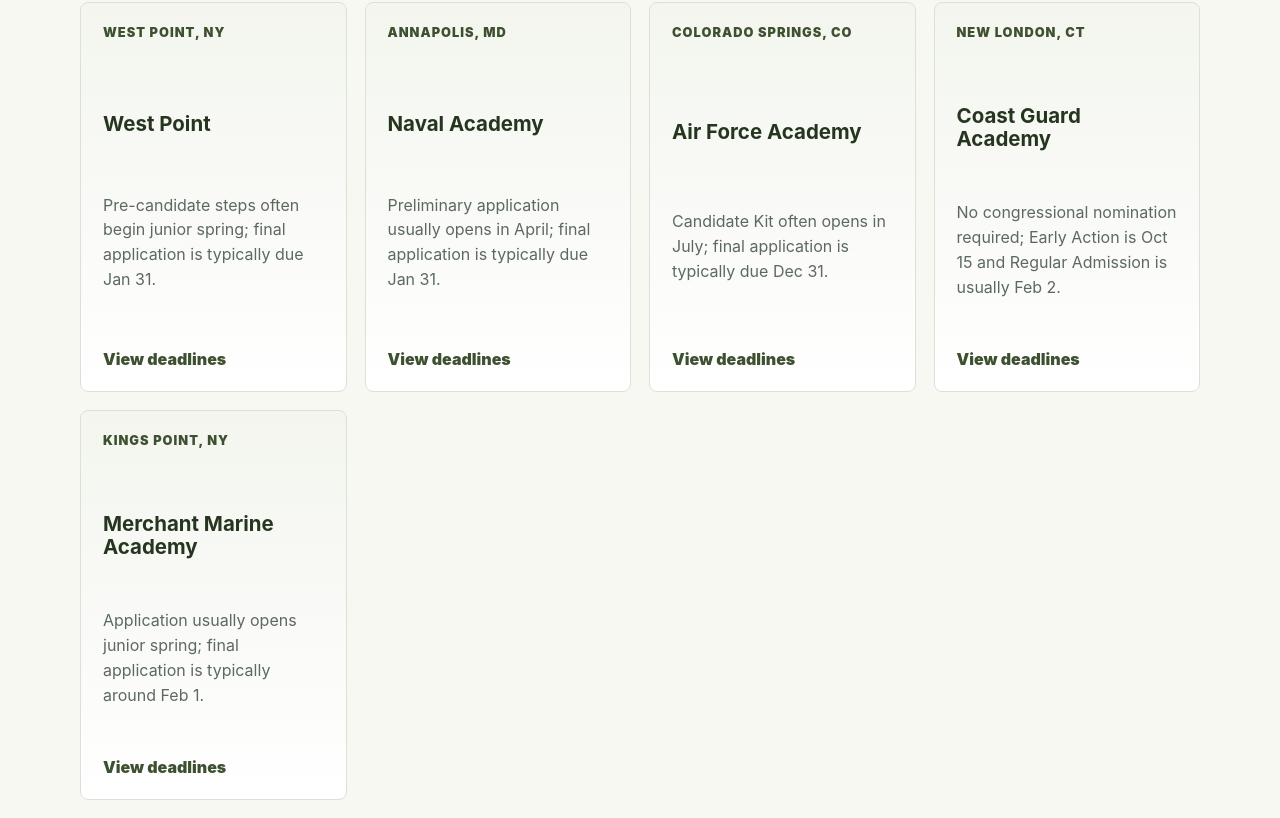
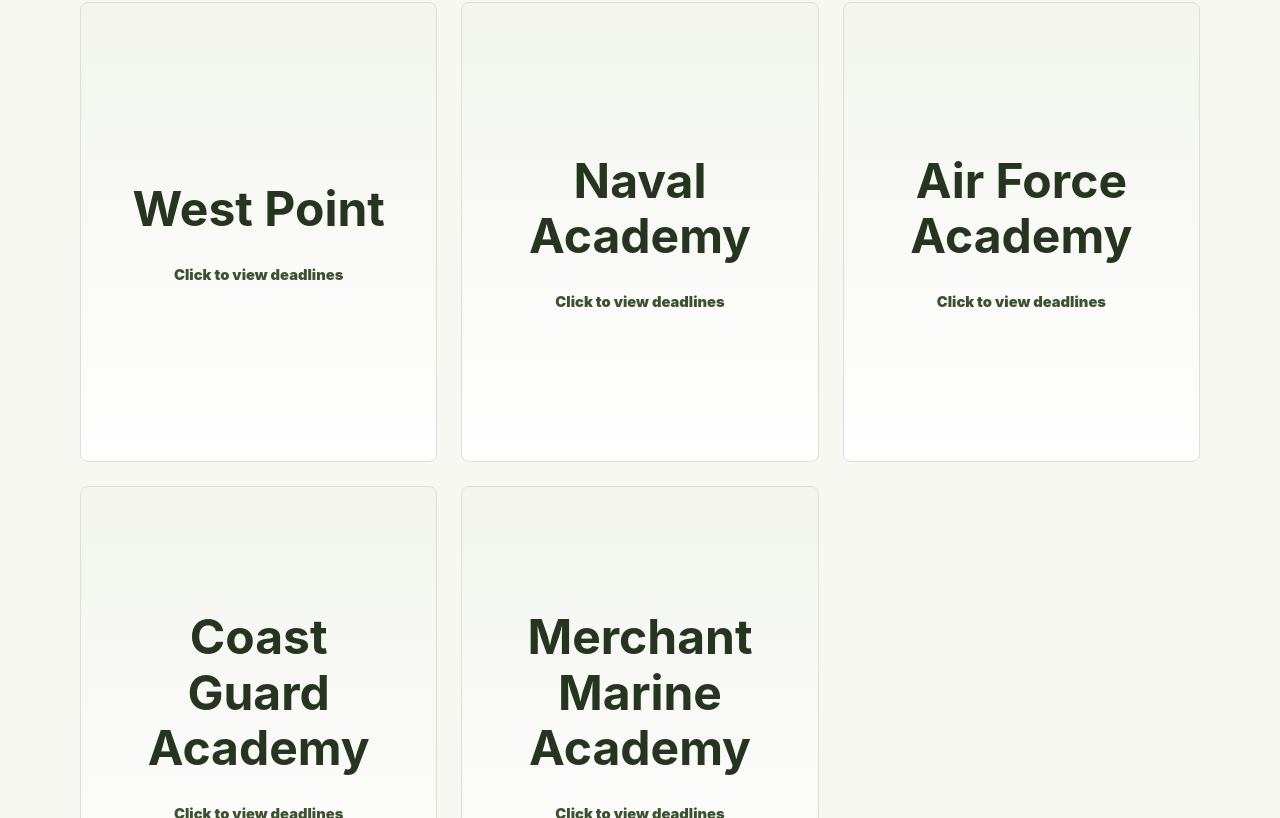
Before and after one commit to ryhinsy/MilitaryFutures-site, a Next.js app: page /service-academies/deadlines in a window 1280 px wide. Shown: the part 842-1660 px from the top of the page. Built offline with nearby package versions, Linux system fonts and the light colour scheme; no server answers.

Commit message:
Improve academy deadline flashcards

```diff
--- a/app/globals.css
+++ b/app/globals.css
@@ -998,8 +998,8 @@
 
 .deadline-card-grid {
   display: grid;
-  gap: 18px;
-  grid-template-columns: repeat(auto-fit, minmax(220px, 1fr));
+  gap: 24px;
+  grid-template-columns: repeat(auto-fit, minmax(300px, 1fr));
 }
 
 .deadline-flip-card {
@@ -1009,7 +1009,7 @@
   cursor: pointer;
   display: block;
   font: inherit;
-  min-height: 390px;
+  min-height: 460px;
   padding: 0;
   perspective: 1200px;
   text-align: left;
@@ -1019,7 +1019,7 @@
 .deadline-card-inner {
   display: block;
   height: 100%;
-  min-height: 390px;
+  min-height: 460px;
   position: relative;
   transform-style: preserve-3d;
   transition: transform 520ms ease;
@@ -1030,20 +1030,16 @@
   transform: rotateY(180deg);
 }
 
-.deadline-flip-card:focus-visible {
-  outline: 3px solid rgba(199, 154, 59, 0.55);
-  outline-offset: 4px;
-}
-
 .deadline-card-face {
   backface-visibility: hidden;
   border: 1px solid var(--line);
   border-radius: var(--radius);
   display: grid;
-  gap: 14px;
+  font: inherit;
+  gap: 18px;
   inset: 0;
-  min-height: 390px;
-  padding: 22px;
+  min-height: 460px;
+  padding: 32px;
   position: absolute;
   transition: box-shadow 180ms ease, transform 180ms ease;
 }
@@ -1053,35 +1049,40 @@
   transform: translateY(-2px);
 }
 
+.deadline-card-front:focus-visible {
+  box-shadow: var(--shadow);
+  outline: 3px solid rgba(199, 154, 59, 0.55);
+  outline-offset: 4px;
+}
+
 .deadline-card-front {
-  align-content: space-between;
+  align-content: center;
   background:
     linear-gradient(180deg, rgba(238, 241, 231, 0.7), rgba(255, 255, 255, 0.96)),
     var(--surface);
+  justify-items: center;
+  text-align: center;
 }
 
 .deadline-card-front strong {
   color: var(--olive-dark);
-  font-size: 1.28rem;
+  font-size: clamp(2rem, 4vw, 3rem);
   line-height: 1.15;
-}
-
-.deadline-card-front span:not(.eyebrow) {
-  color: var(--ink-muted);
-  line-height: 1.55;
 }
 
 .deadline-card-front em {
   color: var(--olive);
+  font-size: 0.92rem;
   font-style: normal;
   font-weight: 900;
+  margin-top: 12px;
 }
 
 .deadline-card-back {
   background: var(--olive-dark);
   border-color: rgba(255, 255, 255, 0.16);
   color: white;
-  grid-template-rows: auto 1fr auto;
+  grid-template-rows: auto minmax(0, 1fr) auto;
   overflow: hidden;
   transform: rotateY(180deg);
 }
@@ -1093,41 +1094,58 @@
 .deadline-card-back strong {
   color: white;
   display: block;
-  font-size: 1.18rem;
+  font-size: 1.22rem;
   line-height: 1.15;
 }
 
-.deadline-card-back ul {
+.deadline-carousel-item {
+  align-content: center;
   display: grid;
-  gap: 10px;
-  list-style: none;
   overflow-y: auto;
   padding-right: 4px;
 }
 
-.deadline-card-back li {
-  color: rgba(255, 255, 255, 0.86);
-  line-height: 1.55;
-  padding-left: 20px;
-  position: relative;
+.deadline-carousel-item h3 {
+  color: white;
+  font-size: clamp(1.35rem, 3vw, 2rem);
+  line-height: 1.15;
+  margin-bottom: 12px;
 }
 
-.deadline-card-back li::before {
-  background: var(--brass);
-  border-radius: 999px;
-  content: "";
-  height: 7px;
-  left: 0;
-  position: absolute;
-  top: 0.7em;
-  width: 7px;
+.deadline-carousel-item p {
+  color: rgba(255, 255, 255, 0.86);
+  font-size: 1rem;
+  line-height: 1.65;
 }
 
-.deadline-card-back em {
-  color: var(--brass);
-  font-style: normal;
+.deadline-card-controls {
+  align-items: center;
+  display: grid;
+  gap: 10px;
+  grid-template-columns: 68px 1fr 68px;
+}
+
+.deadline-card-controls button {
+  align-items: center;
+  background: rgba(255, 255, 255, 0.1);
+  border: 1px solid rgba(255, 255, 255, 0.24);
+  border-radius: 8px;
+  color: white;
+  cursor: pointer;
+  display: inline-flex;
   font-weight: 900;
+  justify-content: center;
+  min-height: 46px;
+  padding: 0 12px;
 }
+
+.deadline-card-controls button:hover,
+.deadline-card-controls button:focus-visible {
+  background: var(--brass);
+  color: var(--olive-dark);
+  outline: none;
+}
+
 
 .spaced-top {
   margin-top: 18px;
--- a/app/service-academies/deadlines/page.tsx
+++ b/app/service-academies/deadlines/page.tsx
@@ -7,62 +7,147 @@
 const deadlineCards: DeadlineFlipCard[] = [
   {
     academy: "West Point",
-    location: "West Point, NY",
-    summary: "Pre-candidate steps often begin junior spring; final application is typically due Jan 31.",
-    details: [
-      "Preliminary application: Pre-Candidate Questionnaire usually opens in February of junior year.",
-      "Summer program: Summer Leaders Experience applications are usually open Jan-Mar.",
-      "Nomination requirement: Congressional or other authorized nomination usually required.",
-      "Final application: typically Jan 31; verify annually with West Point Admissions.",
-      "Decisions: appointments usually release Jan-Apr, with final notifications often by May."
+    deadlines: [
+      {
+        title: "Preliminary Application",
+        text: "The Pre-Candidate Questionnaire usually opens in February of junior year."
+      },
+      {
+        title: "Summer Leaders Experience",
+        text: "SLE applications are usually open from January through March."
+      },
+      {
+        title: "Nomination Requirement",
+        text: "A congressional or other authorized nomination is usually required."
+      },
+      {
+        title: "Final Application",
+        text: "The final application deadline is typically January 31. Verify annually with West Point Admissions."
+      },
+      {
+        title: "Appointment Window",
+        text: "Appointments usually release January through April, with final notifications often by May."
+      },
+      {
+        title: "Important Note",
+        text: "A nomination is required for most applicants, but it does not guarantee an appointment."
+      }
     ]
   },
   {
     academy: "Naval Academy",
-    location: "Annapolis, MD",
-    summary: "Preliminary application usually opens in April; final application is typically due Jan 31.",
-    details: [
-      "Preliminary application: usually opens in April of junior year.",
-      "Summer program: Summer Seminar applications are usually open Jan-Mar.",
-      "Nomination requirement: nomination from an official source is usually required.",
-      "Final application: typically Jan 31; verify annually with Naval Academy Admissions.",
-      "Decisions: appointments may release from late fall through April."
+    deadlines: [
+      {
+        title: "Preliminary Application",
+        text: "The preliminary application usually opens in April of junior year."
+      },
+      {
+        title: "Summer Seminar",
+        text: "Summer Seminar applications are usually open from January through March."
+      },
+      {
+        title: "Nomination Requirement",
+        text: "A nomination from an official source is usually required."
+      },
+      {
+        title: "Final Application",
+        text: "The final application deadline is typically January 31. Verify annually with Naval Academy Admissions."
+      },
+      {
+        title: "Appointment Window",
+        text: "Appointments may release from late fall through April."
+      },
+      {
+        title: "Important Note",
+        text: "Students should keep academy, nomination, medical, and backup college plans moving at the same time."
+      }
     ]
   },
   {
     academy: "Air Force Academy",
-    location: "Colorado Springs, CO",
-    summary: "Candidate Kit often opens in July; final application is typically due Dec 31.",
-    details: [
-      "Preliminary application: Pre-Candidate Questionnaire usually opens in March of junior year.",
-      "Summer program: Summer Seminar applications are usually open Dec-Jan.",
-      "Nomination requirement: congressional or other authorized nomination usually required.",
-      "Final application: typically Dec 31; verify annually with Air Force Academy Admissions.",
-      "Decisions: major appointment period is usually Feb-Apr."
+    deadlines: [
+      {
+        title: "Pre-Candidate Questionnaire",
+        text: "The Pre-Candidate Questionnaire usually opens in March of junior year."
+      },
+      {
+        title: "Summer Seminar",
+        text: "Summer Seminar applications are usually open from December through January."
+      },
+      {
+        title: "Nomination Requirement",
+        text: "A congressional or other authorized nomination is usually required."
+      },
+      {
+        title: "Final Application",
+        text: "The final application deadline is typically December 31. Verify annually with Air Force Academy Admissions."
+      },
+      {
+        title: "Appointment Window",
+        text: "The major appointment period is usually February through April."
+      },
+      {
+        title: "Important Note",
+        text: "Eligible candidates usually receive a Candidate Kit around July before senior year."
+      }
     ]
   },
   {
     academy: "Coast Guard Academy",
-    location: "New London, CT",
-    summary: "No congressional nomination required; Early Action is Oct 15 and Regular Admission is usually Feb 2.",
-    details: [
-      "Preliminary application: students apply directly through the Coast Guard Academy process.",
-      "Summer program: admissions programs and visits may vary; verify current opportunities.",
-      "Nomination requirement: congressional nominations are not required or considered.",
-      "Final application: Early Action is listed as Oct 15; Regular Admission for U.S. citizens is usually Feb 2.",
-      "Decisions: Early Action decisions are usually in December; Regular Admission decisions are usually in March."
+    deadlines: [
+      {
+        title: "Direct Application",
+        text: "Students apply directly through the Coast Guard Academy admissions process."
+      },
+      {
+        title: "Admissions Programs",
+        text: "Admissions programs and visit opportunities may vary. Verify current options on the official admissions site."
+      },
+      {
+        title: "Nomination Requirement",
+        text: "Congressional nominations are not required or considered."
+      },
+      {
+        title: "Final Application",
+        text: "Early Action is listed as October 15. Regular Admission for U.S. citizens is usually February 2."
+      },
+      {
+        title: "Decision Window",
+        text: "Early Action decisions are usually in December. Regular Admission decisions are usually in March."
+      },
+      {
+        title: "Important Note",
+        text: "Coast Guard Academy is the major federal service academy exception for congressional nominations."
+      }
     ]
   },
   {
     academy: "Merchant Marine Academy",
-    location: "Kings Point, NY",
-    summary: "Application usually opens junior spring; final application is typically around Feb 1.",
-    details: [
-      "Preliminary application: application usually opens in spring of junior year.",
-      "Summer program: verify current visit and outreach opportunities through USMMA Admissions.",
-      "Nomination requirement: congressional nomination is generally required, with USMMA-specific rules.",
-      "Final application: typically around Feb 1; nomination receipt deadlines may also apply.",
-      "Decisions: appointments often release during winter and spring, commonly Feb-Apr."
+    deadlines: [
+      {
+        title: "Application Opens",
+        text: "The application usually opens in spring of junior year."
+      },
+      {
+        title: "Visit Opportunities",
+        text: "Verify current visit, outreach, and admissions event opportunities through USMMA Admissions."
+      },
+      {
+        title: "Nomination Requirement",
+        text: "A congressional nomination is generally required, with USMMA-specific rules."
+      },
+      {
+        title: "Final Application",
+        text: "The final application is typically around February 1. Nomination receipt deadlines may also apply."
+      },
+      {
+        title: "Appointment Window",
+        text: "Appointments often release during winter and spring, commonly February through April."
+      },
+      {
+        title: "Important Note",
+        text: "USMMA nomination rules differ from several other academies, so students should verify current requirements carefully."
+      }
     ]
   }
 ];
--- a/components/DeadlineFlipCards.tsx
+++ b/components/DeadlineFlipCards.tsx
@@ -1,13 +1,15 @@
 "use client";
 
 import { useState } from "react";
-import type { KeyboardEvent } from "react";
+
+export type DeadlineItem = {
+  title: string;
+  text: string;
+};
 
 export type DeadlineFlipCard = {
   academy: string;
-  location: string;
-  summary: string;
-  details: string[];
+  deadlines: DeadlineItem[];
 };
 
 type DeadlineFlipCardsProps = {
@@ -16,6 +18,7 @@
 
 export function DeadlineFlipCards({ cards }: DeadlineFlipCardsProps) {
   const [flippedCards, setFlippedCards] = useState<Record<string, boolean>>({});
+  const [activeDeadlines, setActiveDeadlines] = useState<Record<string, number>>({});
 
   function toggleCard(academy: string) {
     setFlippedCards((current) => ({
@@ -24,47 +27,70 @@
     }));
   }
 
-  function handleKeyDown(event: KeyboardEvent<HTMLDivElement>, academy: string) {
-    if (event.key === "Enter" || event.key === " ") {
-      event.preventDefault();
-      toggleCard(academy);
-    }
+  function changeDeadline(academy: string, direction: "next" | "previous", total: number) {
+    setActiveDeadlines((current) => {
+      const activeIndex = current[academy] ?? 0;
+      const nextIndex =
+        direction === "next"
+          ? (activeIndex + 1) % total
+          : (activeIndex - 1 + total) % total;
+
+      return {
+        ...current,
+        [academy]: nextIndex
+      };
+    });
   }
 
   return (
     <div className="deadline-card-grid">
       {cards.map((card) => {
         const isFlipped = Boolean(flippedCards[card.academy]);
+        const activeIndex = activeDeadlines[card.academy] ?? 0;
+        const activeDeadline = card.deadlines[activeIndex];
 
         return (
-          <div
-            aria-label={`${isFlipped ? "Show summary for" : "View deadlines for"} ${card.academy}`}
-            aria-pressed={isFlipped}
-            className={`deadline-flip-card${isFlipped ? " is-flipped" : ""}`}
-            key={card.academy}
-            onClick={() => toggleCard(card.academy)}
-            onKeyDown={(event) => handleKeyDown(event, card.academy)}
-            role="button"
-            tabIndex={0}
-          >
+          <div className={`deadline-flip-card${isFlipped ? " is-flipped" : ""}`} key={card.academy}>
             <div className="deadline-card-inner">
-              <div className="deadline-card-face deadline-card-front">
-                <span className="eyebrow">{card.location}</span>
+              <button
+                aria-label={`View deadlines for ${card.academy}`}
+                className="deadline-card-face deadline-card-front"
+                onClick={() => toggleCard(card.academy)}
+                type="button"
+              >
                 <strong>{card.academy}</strong>
-                <span>{card.summary}</span>
-                <em>View deadlines</em>
-              </div>
+                <em>Click to view deadlines</em>
+              </button>
               <div className="deadline-card-face deadline-card-back">
                 <div>
-                  <span className="eyebrow">Deadline details</span>
+                  <span className="eyebrow">
+                    {activeIndex + 1} of {card.deadlines.length}
+                  </span>
                   <strong>{card.academy}</strong>
                 </div>
-                <ul>
-                  {card.details.map((detail) => (
-                    <li key={detail}>{detail}</li>
-                  ))}
-                </ul>
-                <em>Click to flip back</em>
+                <div className="deadline-carousel-item">
+                  <h3>{activeDeadline.title}</h3>
+                  <p>{activeDeadline.text}</p>
+                </div>
+                <div className="deadline-card-controls">
+                  <button
+                    aria-label={`Previous deadline for ${card.academy}`}
+                    onClick={() => changeDeadline(card.academy, "previous", card.deadlines.length)}
+                    type="button"
+                  >
+                    Prev
+                  </button>
+                  <button onClick={() => toggleCard(card.academy)} type="button">
+                    Back to academy
+                  </button>
+                  <button
+                    aria-label={`Next deadline for ${card.academy}`}
+                    onClick={() => changeDeadline(card.academy, "next", card.deadlines.length)}
+                    type="button"
+                  >
+                    Next
+                  </button>
+                </div>
               </div>
             </div>
           </div>
```
